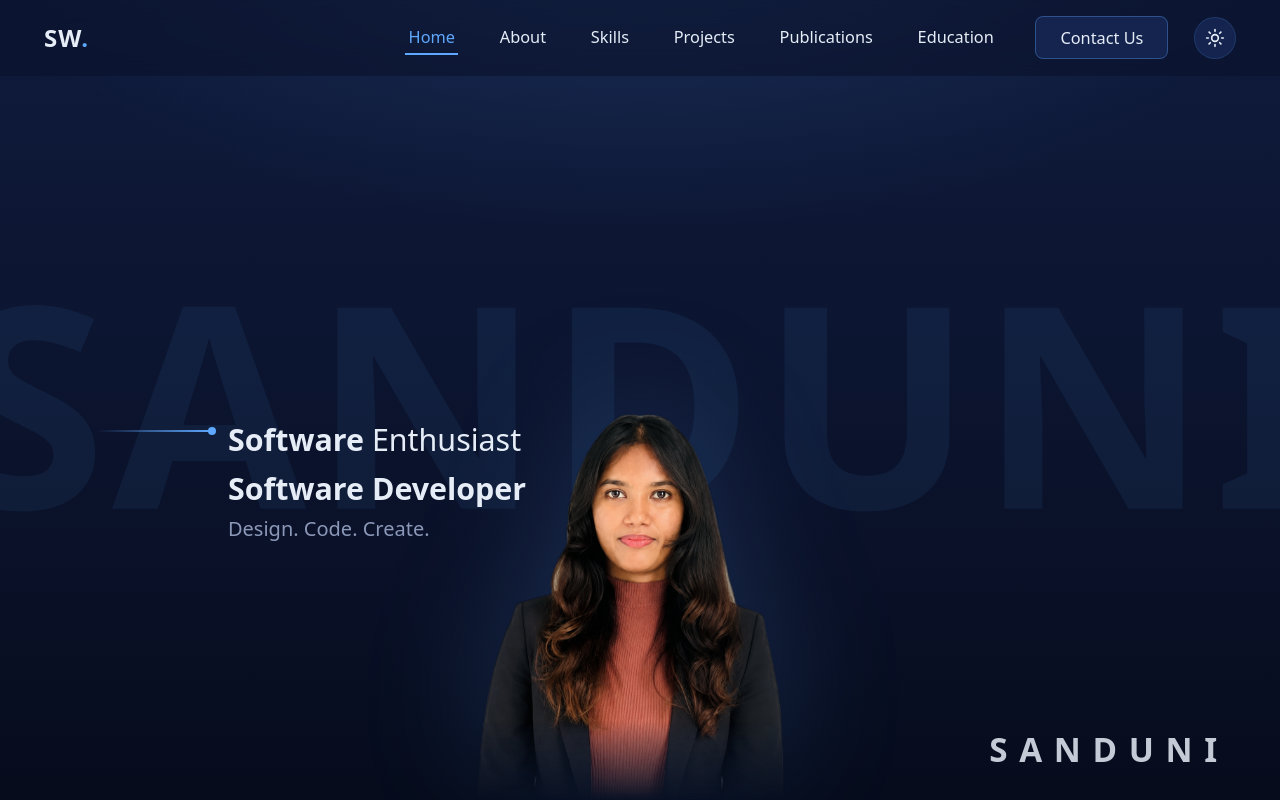
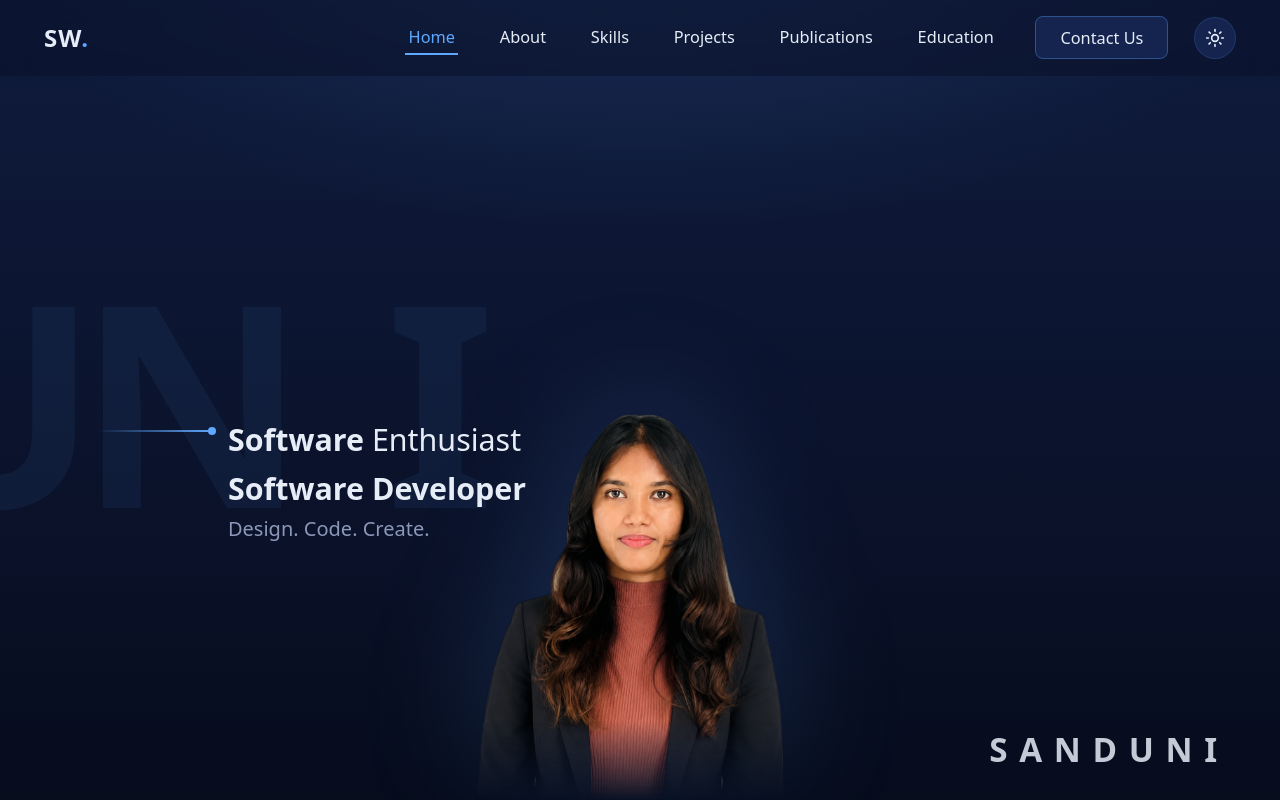
Before and after one commit to WathsalaKJ/portfolio, a Next.js app: page / in a window 1280 px wide. Shown: the top 800 px of the page. Built offline with nearby package versions, Linux system fonts and the light colour scheme.

Commit message:
Animate hero watermark letters streaming across background

```diff
--- a/app/globals.css
+++ b/app/globals.css
@@ -357,16 +357,53 @@ section {
 .hero__watermark {
   position: absolute;
   top: 50%;
-  left: 50%;
-  transform: translate(-50%, -50%);
+  left: 0;
+  right: 0;
+  height: 1em;
+  line-height: 1;
+  transform: translateY(-50%);
+  overflow: hidden;
   font-size: clamp(5rem, 22vw, 21rem);
   font-weight: 900;
-  letter-spacing: 0.02em;
   color: var(--watermark);
   white-space: nowrap;
   -webkit-user-select: none;
   user-select: none;
   pointer-events: none;
+}
+
+/* Each letter crosses the screen on its own; the stagger between delays
+   sets the spacing between letters. Delays are reversed (6 - i) so the
+   last letter enters first and the name reads left-to-right in motion. */
+.hero__watermark span {
+  --stagger: 2.4s;
+  position: absolute;
+  left: 0;
+  top: 0;
+  transform: translateX(-130%);
+  animation: watermark-letter 18s linear infinite;
+  animation-delay: calc((6 - var(--i)) * var(--stagger));
+}
+
+@keyframes watermark-letter {
+  from {
+    transform: translateX(-130%);
+  }
+  to {
+    transform: translateX(100vw);
+  }
+}
+
+@media (prefers-reduced-motion: reduce) {
+  .hero__watermark {
+    text-align: center;
+  }
+
+  .hero__watermark span {
+    position: static;
+    animation: none;
+    transform: none;
+  }
 }
 
 .hero__content {
--- a/components/Hero.tsx
+++ b/components/Hero.tsx
@@ -2,7 +2,11 @@ export default function Hero() {
   return (
     <section className="hero" id="home">
       <div className="hero__watermark" aria-hidden="true">
-        SANDUNI
+        {"SANDUNI".split("").map((letter, i) => (
+          <span key={i} style={{ "--i": i } as React.CSSProperties}>
+            {letter}
+          </span>
+        ))}
       </div>
 
       <div className="hero__content">
```
